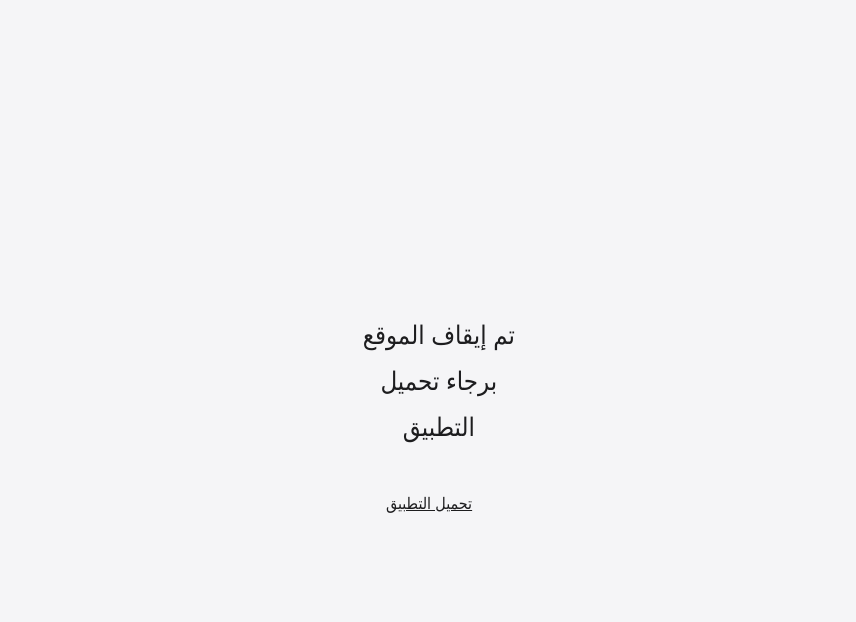
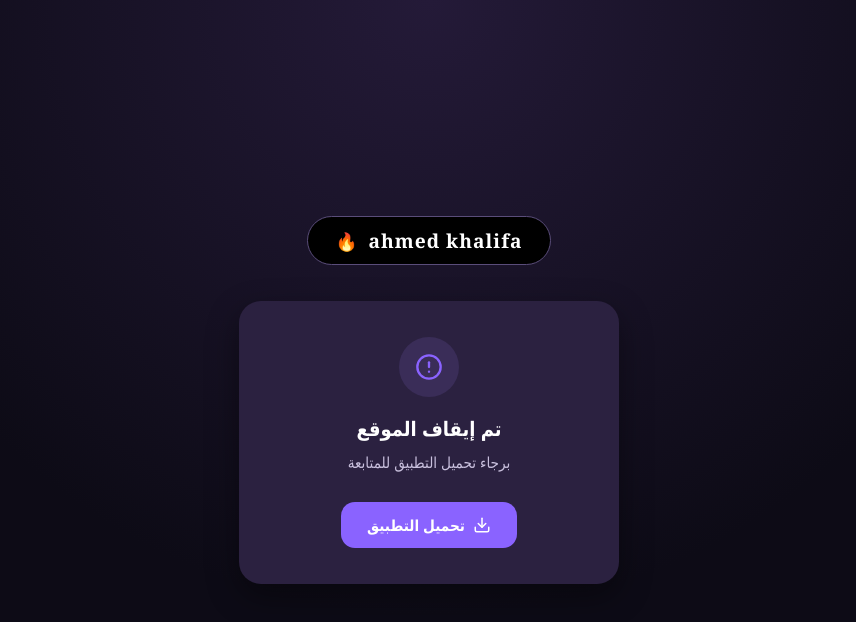
Before and after one commit to abdokhalifa1/students, a plain HTML site: page index.html in a window 1280 px wide. Shown: the whole page, without its empty margins (211-1067 px from the left). Drawn offline with Linux system fonts and the light colour scheme.

Commit message:
Add files via upload

```diff
--- a/index.html
+++ b/index.html
@@ -6,48 +6,126 @@
 <title>تم إيقاف الموقع</title>
 <style>
   :root {
-    --bg: #f5f5f7;
-    --text: #1d1d1f;
-    color-scheme: light dark;
-  }
-  @media (prefers-color-scheme: dark) {
-    :root:not([data-theme="light"]) {
-      --bg: #121212;
-      --text: #f5f5f7;
-    }
-  }
-  :root[data-theme="dark"] {
-    --bg: #121212;
-    --text: #f5f5f7;
+    --bg: #0d0b16;
+    --card: #2b2140;
+    --card2: #3a2d58;
+    --text: #ffffff;
+    --subtext: #c9c0dd;
+    --accent: #8a63ff;
+    color-scheme: dark;
   }
   * { box-sizing: border-box; }
   html, body {
     height: 100%;
     margin: 0;
-    background: var(--bg);
   }
   body {
+    background: radial-gradient(circle at 50% 0%, #241a38 0%, var(--bg) 60%);
     display: flex;
+    flex-direction: column;
     align-items: center;
     justify-content: center;
     padding: 24px;
     padding-top: calc(24px + env(safe-area-inset-top, 0px));
     padding-bottom: calc(24px + env(safe-area-inset-bottom, 0px));
+    font-family: "Segoe UI", Tahoma, Arial, sans-serif;
+  }
+  .logo {
+    border: 1.5px solid #5a4d7a;
+    border-radius: 999px;
+    padding: 10px 28px;
+    display: flex;
+    align-items: center;
+    gap: 10px;
+    margin-bottom: 36px;
+    background: #000;
+  }
+  .logo span {
+    font-family: Georgia, 'Times New Roman', serif;
+    font-weight: 700;
+    letter-spacing: 1px;
+    color: #fff;
+    font-size: 1.2rem;
+    text-transform: lowercase;
+  }
+  .logo .flame { font-size: 1.1rem; }
+  .card {
+    background: var(--card);
+    border-radius: 22px;
+    padding: 36px 26px;
+    max-width: 380px;
+    width: 100%;
+    text-align: center;
+    box-shadow: 0 12px 32px rgba(0,0,0,0.4);
+  }
+  .icon {
+    width: 60px;
+    height: 60px;
+    margin: 0 auto 18px;
+    border-radius: 50%;
+    background: var(--card2);
+    display: flex;
+    align-items: center;
+    justify-content: center;
+  }
+  .icon svg {
+    width: 28px;
+    height: 28px;
+    stroke: var(--accent);
+  }
+  h1 {
+    color: var(--text);
+    font-size: 1.25rem;
+    margin: 0 0 8px;
   }
   p {
-    color: var(--text);
-    font-family: "Segoe UI", Tahoma, Arial, sans-serif;
-    font-size: clamp(1.1rem, 4vw, 1.6rem);
-    text-align: center;
-    line-height: 1.8;
-    max-width: 90%;
+    color: var(--subtext);
+    font-size: 0.95rem;
+    line-height: 1.7;
+    margin: 0 0 26px;
+  }
+  .btn {
+    display: inline-flex;
+    align-items: center;
+    gap: 8px;
+    background: var(--accent);
+    color: #fff;
+    text-decoration: none;
+    font-size: 0.95rem;
+    font-weight: 600;
+    padding: 13px 26px;
+    border-radius: 14px;
+  }
+  .btn svg {
+    width: 18px;
+    height: 18px;
+    stroke: currentColor;
   }
 </style>
 </head>
 <body>
-  <div style="text-align:center;">
-    <p>تم إيقاف الموقع<br>برجاء تحميل التطبيق</p>
-    <a href="https://ahmedelhamal.github.io/D/" style="display:inline-block;margin-top:16px;color:var(--text);font-family:'Segoe UI', Tahoma, Arial, sans-serif;font-size:1rem;text-decoration:underline;">تحميل التطبيق</a>
+  <div class="logo">
+    <span>ahmed khalifa</span>
+    <span class="flame">🔥</span>
+  </div>
+  <div class="card">
+    <div class="icon">
+      <svg viewBox="0 0 24 24" fill="none" stroke-width="2" stroke-linecap="round" stroke-linejoin="round">
+        <circle cx="12" cy="12" r="10"></circle>
+        <line x1="12" y1="8" x2="12" y2="12"></line>
+        <line x1="12" y1="16" x2="12.01" y2="16"></line>
+      </svg>
+    </div>
+    <h1>تم إيقاف الموقع</h1>
+    <p>برجاء تحميل التطبيق للمتابعة</p>
+    <a class="btn" href="https://ahmedelhamal.github.io/D/">
+      <svg viewBox="0 0 24 24" fill="none" stroke-width="2" stroke-linecap="round" stroke-linejoin="round">
+        <path d="M21 15v4a2 2 0 0 1-2 2H5a2 2 0 0 1-2-2v-4"></path>
+        <polyline points="7 10 12 15 17 10"></polyline>
+        <line x1="12" y1="15" x2="12" y2="3"></line>
+      </svg>
+      تحميل التطبيق
+    </a>
   </div>
 </body>
 </html>
```
